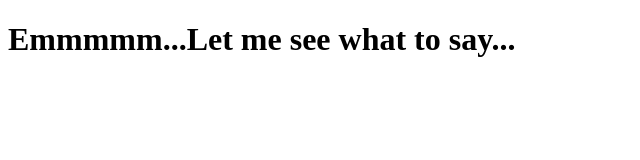
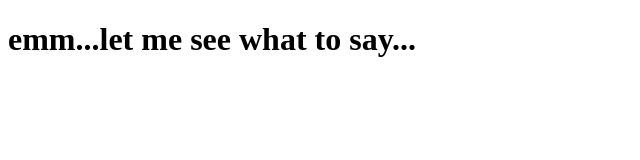
Before and after one commit to ReFantasy/ReFantasy.github.io, a plain HTML site: page index.html in a window 1280 px wide. Shown: the whole page, without its empty margins (0-640 px from the left). Drawn offline with Linux system fonts and the light colour scheme.

Commit message:
Update index.html

```diff
--- a/index.html
+++ b/index.html
@@ -5,6 +5,6 @@
 <title>refantasy</title>
 </head>
 <body>
-    <h1>Emmmmm...Let me see what to say...</h1>
+    <h1>emm...let me see what to say...</h1>
 </body>
 </html>
```
